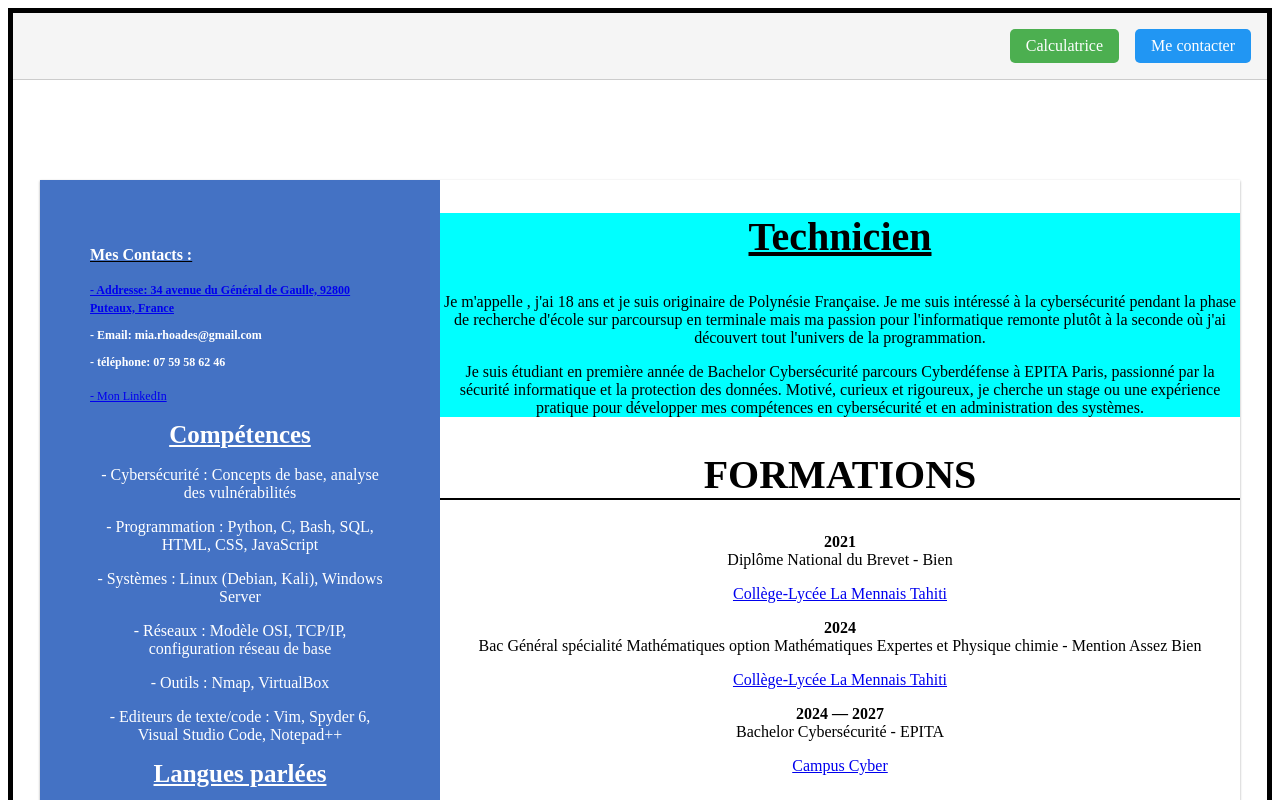
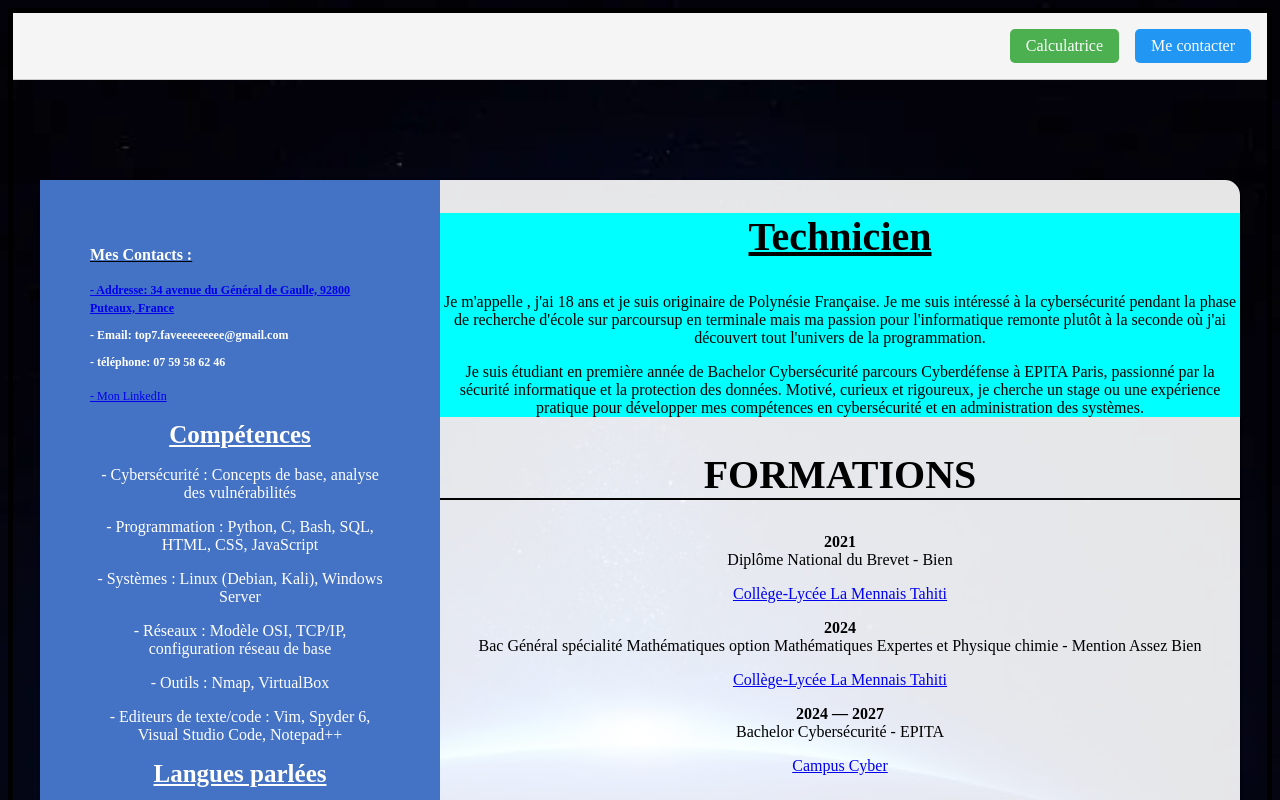
Before and after one commit to GAVIGNET/Projet_Developpement_WEB_GAVIGNET_GUILLAUME, a plain HTML site: page fichiers_application/index.html in a window 1280 px wide. Shown: the top 800 px of the page. Drawn offline with Linux system fonts and the light colour scheme.

Commit message:
Ajout d'une image (earth.webp) en fond du CV pour décorer

```diff
--- a/fichiers_application/index.html
+++ b/fichiers_application/index.html
@@ -15,7 +15,7 @@
     <div class="left-column">
 		<p class="bodies"><b>Mes Contacts :</b></p>
 		<a class="info" href="https://www.google.fr/maps/place/34+Avenue+du+G%C3%A9n%C3%A9ral+de+Gaulle,+92800+Puteaux/@48.8884772,2.2325054,17z/data=!3m1!4b1!4m6!3m5!1s0x47e66589a498e6f5:0x35058cf68137503e!8m2!3d48.8884737!4d2.2350803!16s%2Fg%2F11sfr8rqc8?entry=ttu&g_ep=EgoyMDI1MDMwOC4wIKXMDSoASAFQAw%3D%3D"><b>- Addresse: 34 avenue du Général de Gaulle, 92800 Puteaux, France</b></a>
-		<p class="info"><b>- Email: mia.rhoades@gmail.com</b></p>
+		<p class="info"><b>- Email: top7.faveeeeeeeee@gmail.com</b></p>
 		<p class="info"><b>- téléphone: 07 59 58 62 46</b><p>
 		<a class="info" href="https://www.linkedin.com/in/guillaume-gavignet-7b8928337/">- Mon LinkedIn</a>
 		<h1 class="bodis">Compétences</h1>
@@ -60,7 +60,6 @@
 			<a href="https://www.google.com/maps/place/53e+R%C3%A9giment+de+Transmissions,+Quartier+Treuille+de+Beaulieu/@48.5919224,6.5102386,17z/data=!3m1!4b1!4m6!3m5!1s0x47948122f266e87b:0x67c18697bb953eeb!8m2!3d48.591919!4d6.5151095!16s%2Fg%2F11jlj4mk_k?entry=ttu&g_ep=EgoyMDI1MDMxNi4wIKXMDSoASAFQAw%3D%3D">53 Régiment de Transmission</a>
     </div>
   </div>
-
   <script src="projet.js"></script>
 </body>
 </html>
--- a/fichiers_application/input.css
+++ b/fichiers_application/input.css
@@ -1,5 +1,6 @@
-body{
-	background-color: white;
+body {
+	background: url('earth.webp') no-repeat center center fixed;
+	background-size: cover;
 	border: 5px solid black;
 }
 
@@ -74,3 +75,8 @@ h1{
 .info{
 	font-size: 12px;
 }
+
+.cv {
+	background-color: rgba(255, 255, 255, 0.9); /* Fond blanc translucide */
+	border-radius: 15px;
+}
```
Also changed, not shown: fichiers_application/earth.webp (added).
